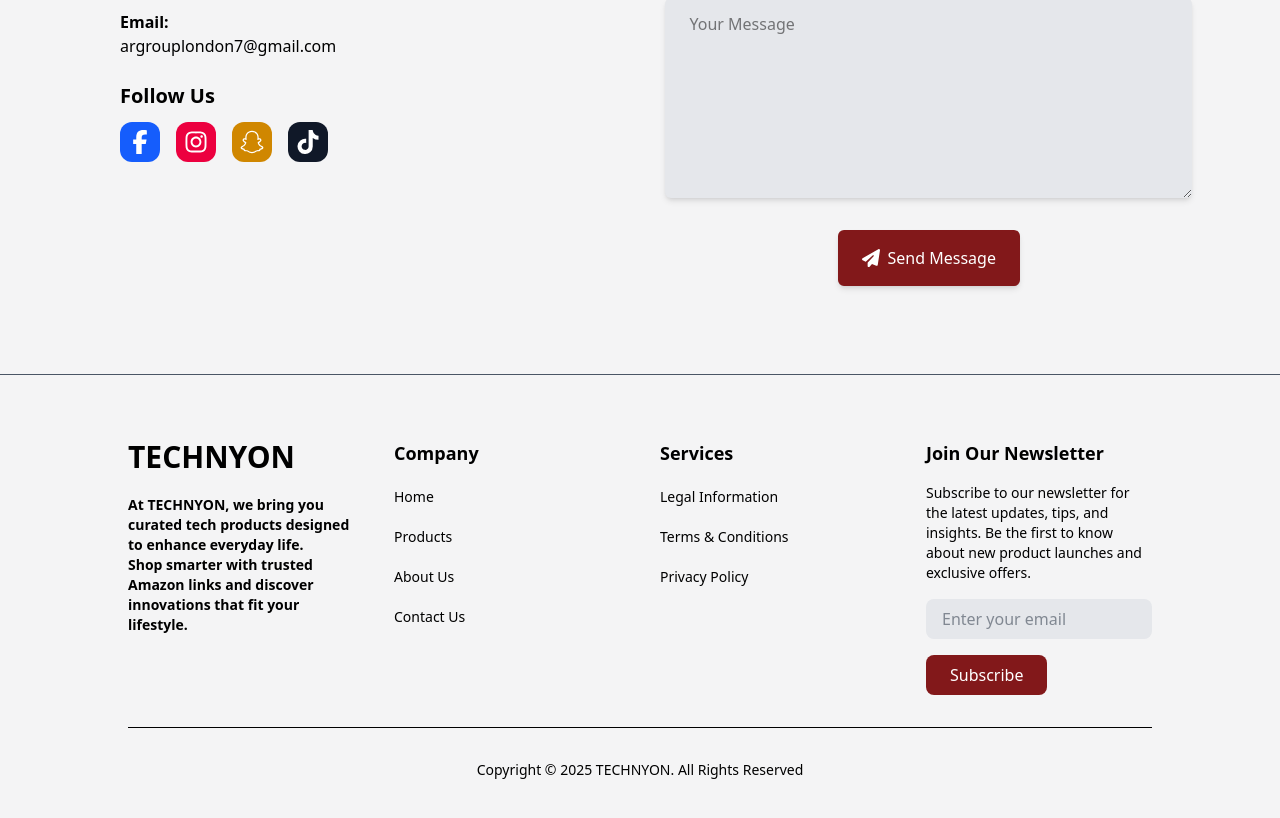
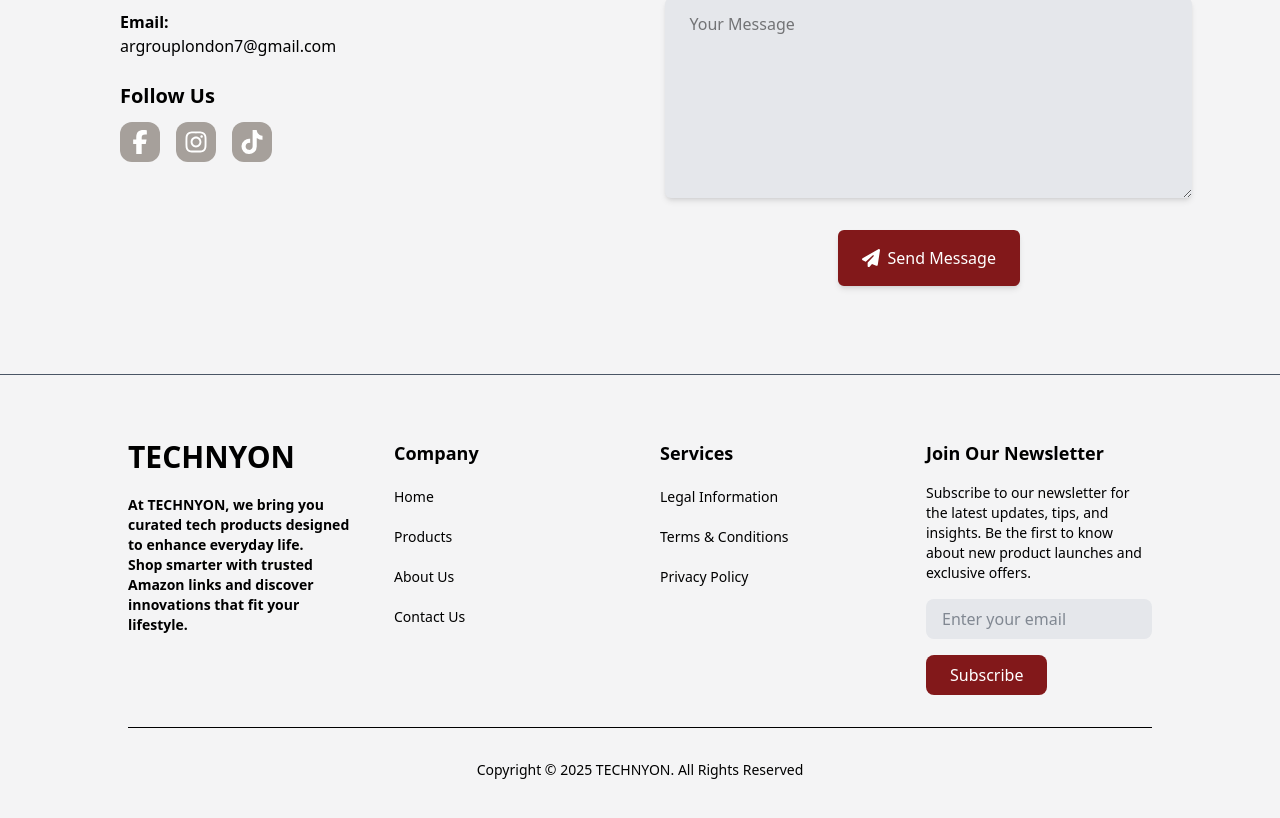
Before and after one commit to TJ745/technyon, a Next.js app: page / in a window 1280 px wide. Shown: the part 3960-4778 px from the top of the page. Built offline with nearby package versions, Linux system fonts and the light colour scheme.

Commit message:
Fixed Social Icons with Links

```diff
--- a/app/contact/page.tsx
+++ b/app/contact/page.tsx
@@ -4,7 +4,7 @@
   FaFacebookF,
   FaInstagram,
   FaPaperPlane,
-  FaSnapchat,
+  // FaSnapchat,
   FaTiktok,
 } from "react-icons/fa6";
 import { motion } from "motion/react";
@@ -114,10 +114,10 @@
               <h3 className="text-xl font-semibold mb-3">Follow Us</h3>
               <div className="flex gap-4">
                 <Link
-                  href="https://github.com/yourusername"
+                  href="https://www.facebook.com/share/1PoTqxTLgu/?mibextid=wwXIfr"
                   target="_blank"
                   rel="noopener noreferrer"
-                  className="hover:text-gray-200 transition bg-blue-600 rounded-xl p-2 text-white"
+                  className="hover:text-gray-200 transition hover:bg-blue-600 bg-stone-400 dark:bg-zinc-800 rounded-xl p-2 text-white"
                 >
                   <FaFacebookF className="text-2xl" />
                 </Link>
@@ -125,23 +125,23 @@
                   href="https://www.instagram.com/technyon?igsh=Mmk2eGdmaXB4dHRj"
                   target="_blank"
                   rel="noopener noreferrer"
-                  className="hover:text-gray-200 transition bg-rose-600 rounded-xl p-2 text-white"
+                  className="hover:text-gray-200 transition hover:bg-rose-600 bg-stone-400 dark:bg-zinc-800 rounded-xl p-2 text-white"
                 >
                   <FaInstagram className="text-2xl" />
                 </Link>
-                <Link
+                {/* <Link
                   href="https://twitter.com/yourusername"
                   target="_blank"
                   rel="noopener noreferrer"
-                  className="hover:text-gray-200 transition bg-yellow-600 rounded-xl p-2 text-white"
+                  className="hover:text-gray-200 transition hover:bg-yellow-600 bg-zinc-800 rounded-xl p-2 text-white"
                 >
                   <FaSnapchat className="text-2xl" />
-                </Link>
+                </Link> */}
                 <Link
-                  href="https://twitter.com/yourusername"
+                  href="https://vt.tiktok.com/ZNdAujAY3/?page=TikTokShop"
                   target="_blank"
                   rel="noopener noreferrer"
-                  className="hover:text-gray-200 transition bg-gray-900 rounded-xl p-2 text-white"
+                  className="hover:text-gray-200 transition hover:bg-gray-900 bg-stone-400 dark:bg-zinc-800 rounded-xl p-2 text-white"
                 >
                   <FaTiktok className="text-2xl" />
                 </Link>
```
